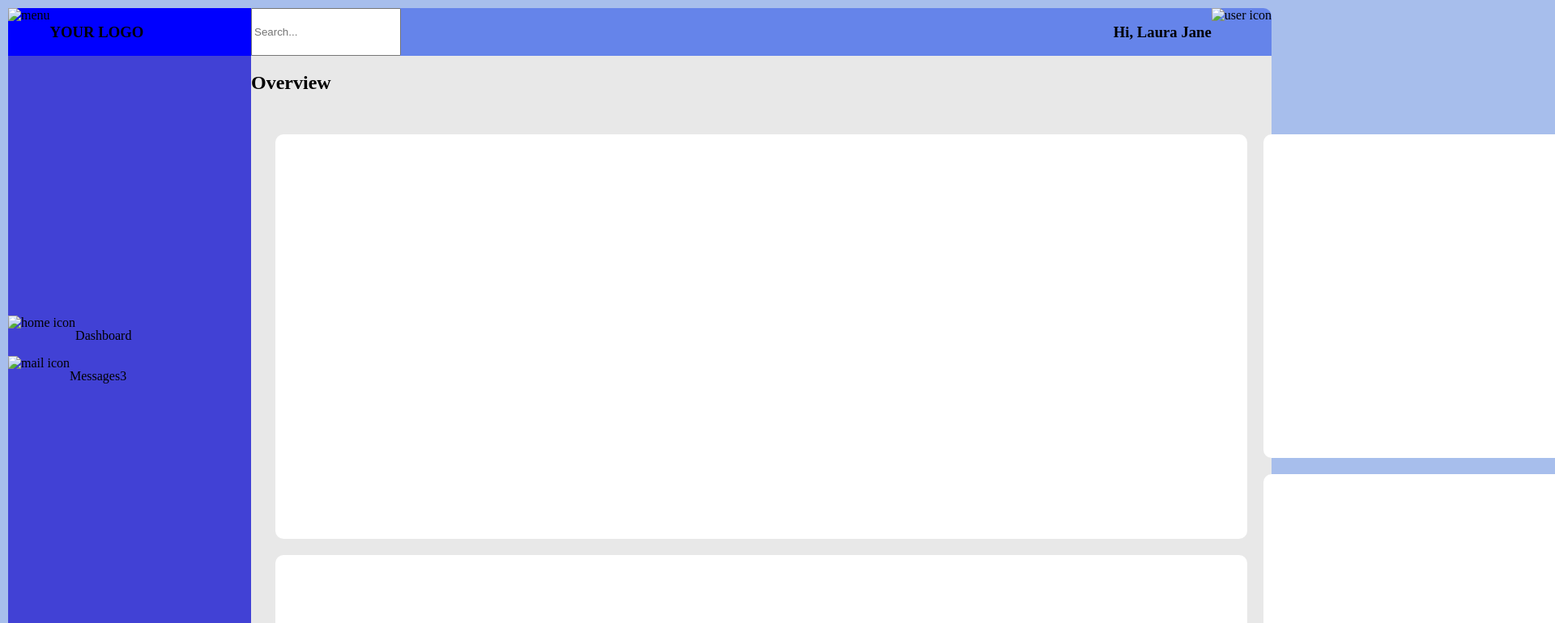
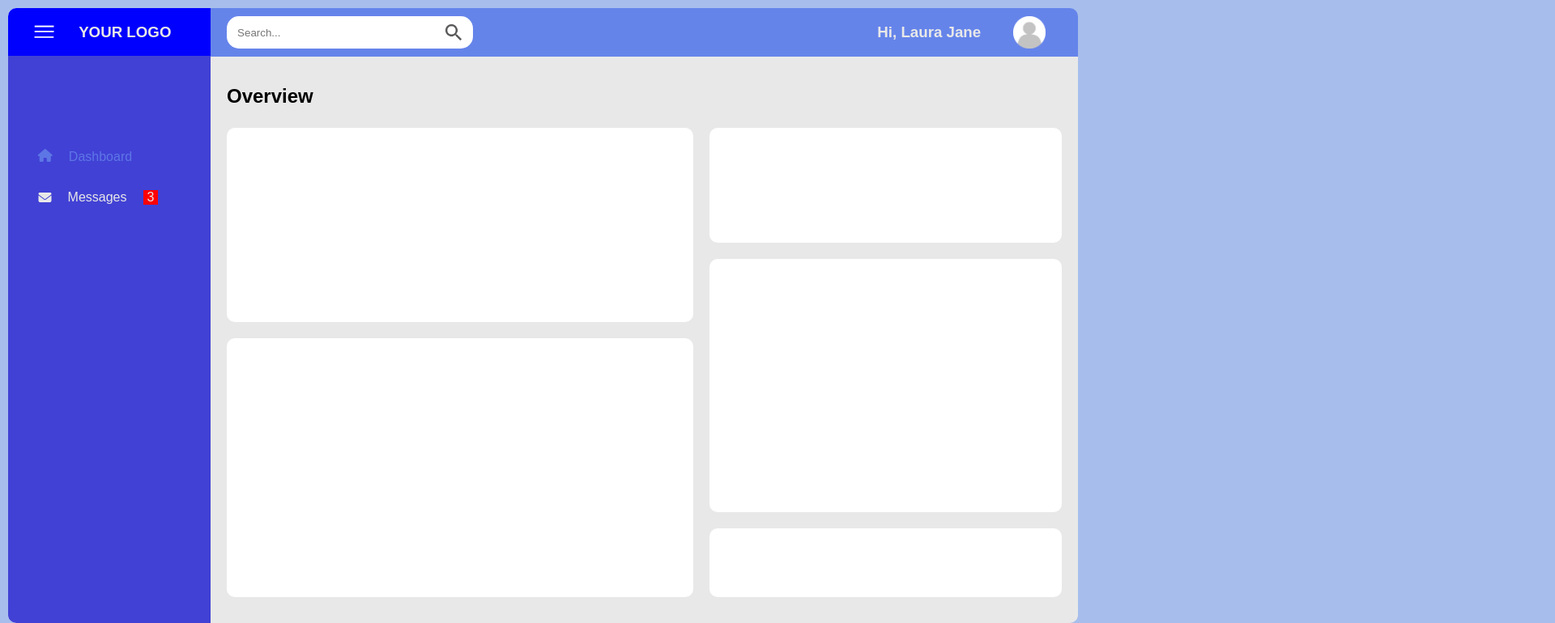
Before and after one commit to xtarzyk/your-logo, a plain HTML site: page index.html in a window 1280 px wide. Shown: the top 770 px of the page at 81% size, 1920 px wide, since content can reach past the window. Drawn offline with Linux system fonts and the light colour scheme.

Commit message:
added icons and finished styling

```diff
--- a/index.html
+++ b/index.html
@@ -3,22 +3,24 @@
 <head>
     <meta charset="UTF-8">
     <link rel="stylesheet" href="styles.css">
+    <link rel="stylesheet" href="https://cdnjs.cloudflare.com/ajax/libs/font-awesome/4.7.0/css/font-awesome.min.css">
+    <script src="https://kit.fontawesome.com/f4d54669b9.js" crossorigin="anonymous"></script>
     <title>Form</title>
 </head>
 <body>
     <div class="form">
         <div class="side-bar">
             <div class="side-top">
-                <img src="#" alt="menu">
+                <img class="menu-icon" src="menu-icon.png" alt="menu">
                 <h3>YOUR LOGO</h3>
             </div>
             <div class="side-core">
                 <div class="dashboard">
-                    <img src="#" alt="home icon">
+                    <i class="fa-solid fa-house"></i>
                     <p>Dashboard</p>
                 </div>
                 <div class="messages">
-                    <img src="#" alt="mail icon">
+                    <i class="fa-solid fa-envelope"></i>
                     <p>Messages</p>
                     <p class="red-box">3</p>
                 </div>
@@ -26,10 +28,11 @@
         </div>
         <div class="main-container">
             <div class="main-top">
-                <input class="search-bar" type="text" placeholder="Search..."/>
+                <input class="search-bar" type="text" placeholder="   Search..."/>
+                <img class="search-icon" src="search-icon.png" alt="magnifying glass">
                 <div class="user-section">
                     <h3>Hi, Laura Jane</h3>
-                    <img src="#" alt="user icon">
+                    <img class="user-icon" src="user-cirlce-icon.png" alt="user icon">
                 </div>
             </div>
             <div class="main-core">
@@ -37,7 +40,6 @@
                 <div class="blocks">
                     <div class="left-column">
                         <div class="block top-left">
-
                         </div>
                         <div class="block bottom-left">
 
--- a/styles.css
+++ b/styles.css
@@ -3,13 +3,14 @@ body {
     margin: 0;
     padding: 0;
     background: #a7beec;
+    font-family: "Arial Rounded MT", sans-serif;
 }
 
 .form {
     display: flex;
     margin: 10px;
     max-width: 100%;
-    height: 100vh;
+    height: 95vh;
     background: white;
     border-radius: 10px;
 }
@@ -20,20 +21,88 @@ body {
 
 .side-bar {
     flex-direction: column;
-    min-width: 300px;
+    min-width: 250px;
+    color: #e8e8e8;
 }
 
 .side-top {
+    justify-content: space-evenly;
     background: blue;
     border-radius: 10px 0 0 0;
 }
 
+.side-top h3 {
+    margin-right: 20px;
+}
+
+.menu-icon {
+    position: relative;
+    top: 18px;
+    width: 30px;
+    height: 22px;
+}
+
+.search-bar {
+    margin: 10px 20px;
+    width: 300px;
+    border: none;
+    border-radius: 15px;
+}
+
+.search-icon {
+    position: absolute;
+    width: 20px;
+    height: 20px;
+    top: 30px;
+    left: 550px;
+}
+
+.user-icon {
+    width: 40px;
+    margin: 10px 40px;
+}
+
 .side-core {
     flex-direction: column;
-    justify-content: center;
+    align-items: center;
     flex: 2;
     background: #4141d5;
     border-radius: 0 0 0 10px;
+}
+
+.dashboard {
+    margin: 100px 60px 0 0;
+}
+
+.fa-house {
+    position: relative;
+    top: 15px;
+    height: 20px;
+    color: #6584ea;
+    opacity: 0.8;
+    margin-right: 20px;
+}
+
+.dashboard p {
+    color: #6584ea;
+    opacity: 0.8;
+}
+
+.messages {
+    margin-right: 27px;
+}
+
+.fa-envelope {
+    position: relative;
+    top: 17px;
+    height: 20px;
+    margin-right: 20px;
+}
+
+.red-box {
+    background-color: red;
+    padding: 0 5px;
+    margin-left: 20px;
 }
 
 .main-container {
@@ -46,16 +115,24 @@ body {
     justify-content: space-between;
     background: #6584ea;
     border-radius: 0 10px 0 0;
+    color: #e8e8e8;
 }
 
 .main-core {
     flex-direction: column;
     background: #e8e8e8;
     height: 100%;
+    border-radius: 0 0 10px 0;
+}
+
+h2 {
+    position: relative;
+    top: 15px;
+    margin-left: 20px;
 }
 
 .blocks {
-    margin: 20px;
+    margin: 10px;
 }
 
 .left-column {
@@ -73,26 +150,26 @@ body {
 }
 
 .top-left {
-    width: 1200px;
-    height: 500px;
+    width: 45vw;
+    height: 30vh;
 }
 
 .bottom-left {
-    width: 1200px;
-    height: 650px;
+    width: 45vw;
+    height: 40vh;
 }
 
 .top-right {
-    width: 970px;
-    height: 400px;
+    width: 34vw;
+    height: 25%;
 }
 
 .middle-right {
-    width: 970px;
-    height: 500px;
+    width: 34vw;
+    height: 55%;
 }
 
 .bottom-right {
-    width: 970px;
-    height: 230px;
+    width: 34vw;
+    height: 15%;
 }
```
Also changed, not shown: menu-icon.png (added), search-icon.png (added), user-cirlce-icon.png (added).
